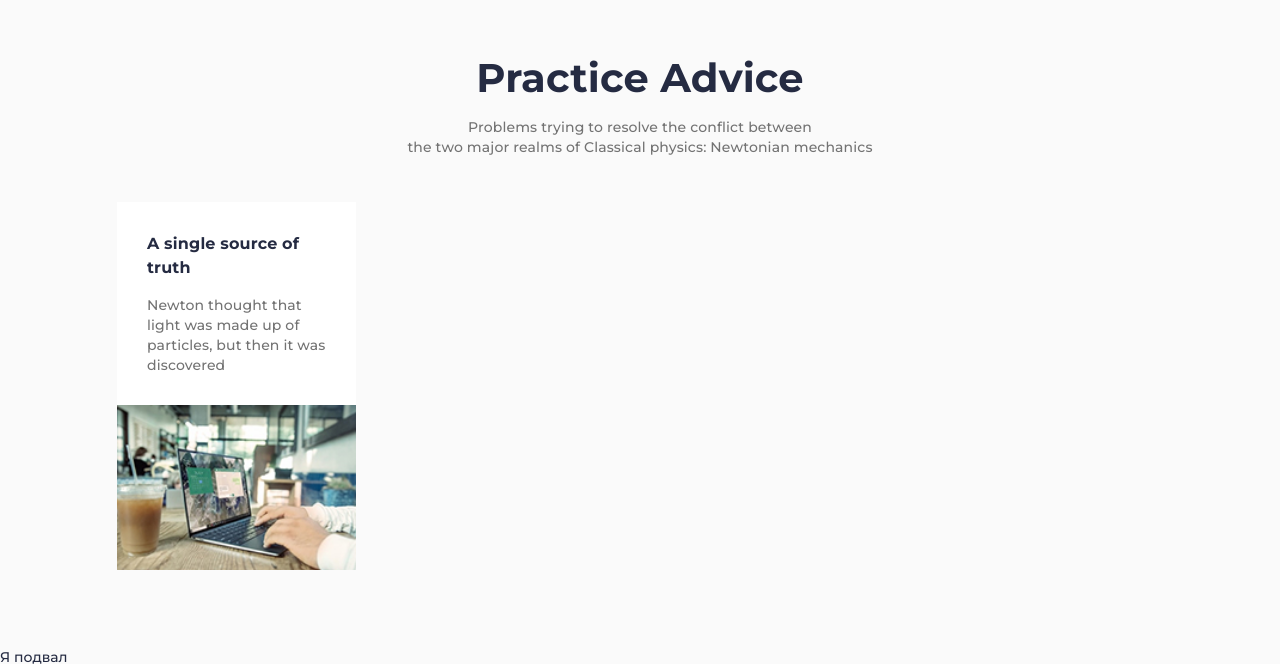
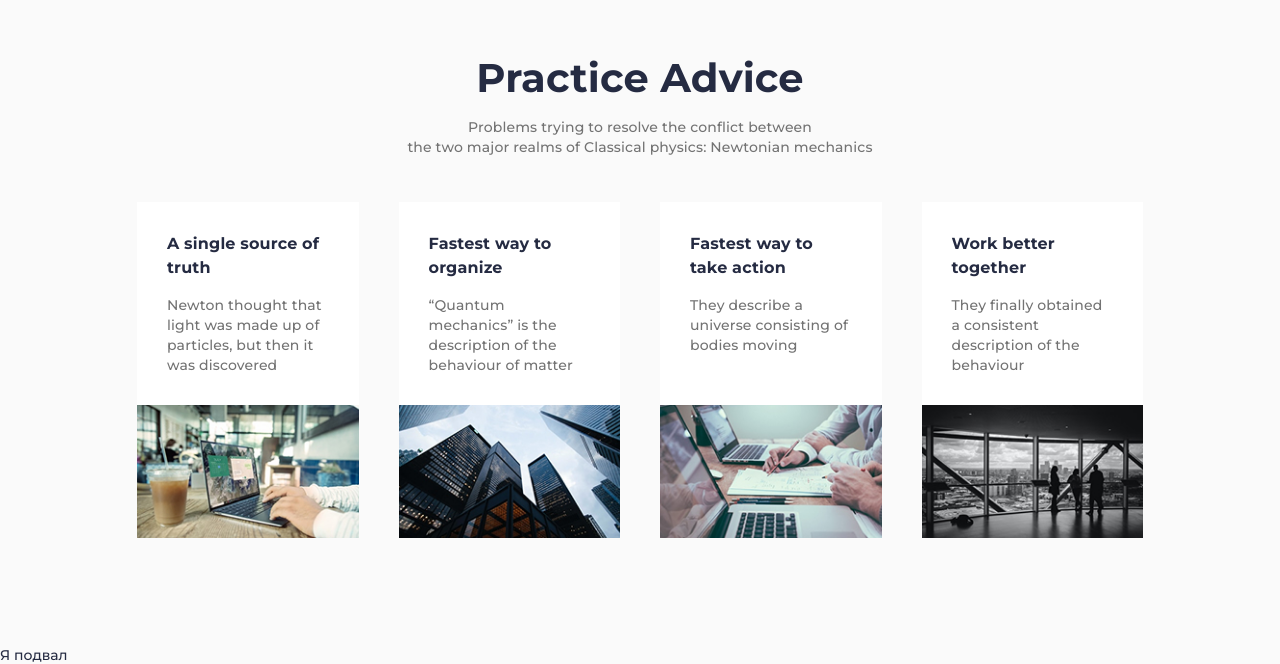
Before and after one commit to olezhaaa137/Relvise, a plain HTML site: page index.html in a window 1280 px wide. Shown: the part 1481-2145 px from the top of the page. Drawn offline with Linux system fonts and the light colour scheme; files whose address does not match are found by name.

Commit message:
feat: add new blocks and add adaptive behaive

```diff
--- a/css/style.css
+++ b/css/style.css
@@ -475,6 +475,17 @@
 .practice {
     padding: 80px 0;
 }
+@media (max-width: 993px){
+    .practice {
+        padding: 40px 0 80px 0;
+    }
+}
+@media (max-width: 767px){
+    .practice {
+        padding: 0 0 40px 0;
+    }
+}
+
 .practice__container {
 }
 
@@ -483,21 +494,37 @@
 }
 
 .practice__body {
-    margin: 0 -15px;
+    margin: 0 -20 -30px;
     display: flex;
     flex-wrap: wrap;
 }
 .practice__column {
-    padding: 0 15px;
+    padding: 0 20px;
+    margin: 0 0 30px 0;
     flex: 0 1 25%;
 }
+@media (max-width: 1030px){
+    .practice__column {
+        flex: 0 1 50%;
+    }
+}
+@media (max-width: 630px){
+    .practice__column {
+        flex: 0 1 100%;
+    }
+}
+
 .practice__item {
     background: #fff;
 }
 .item-practice {
+    display: flex;
+    height: 100%;
+    flex-direction: column;
 }
 .item-practice__content {
     padding: 30px;
+    flex: 1 1 auto;
 }
 .item-practice__link {
     color: #252b42;
@@ -523,5 +550,5 @@
 }
 .item-practice__image {
     display: block;
-    padding: 0 0 69% 0;
+    padding: 0 0 60% 0;
 }
--- a/index.html
+++ b/index.html
@@ -149,6 +149,45 @@
                                 </a>
                             </article>
                         </div>
+                        <div class="practice__column">
+                            <article class="practice__item item-practice">
+                                <div class="item-practice__content">
+                                    <a href="" class="item-practice__link">
+                                    <h4 class="item-practice__title">Fastest way to organize</h4>
+                                    </a>
+                                    <div class="item-practice__text">“Quantum mechanics” is the description of the behaviour of matter</div>
+                                </div>
+                                <a href="" class="item-practice__image _ibg">
+                                    <img src="./img/practice/02.jpg" alt="A single source of truth">
+                                </a>
+                            </article>
+                        </div>
+                        <div class="practice__column">
+                            <article class="practice__item item-practice">
+                                <div class="item-practice__content">
+                                    <a href="" class="item-practice__link">
+                                    <h4 class="item-practice__title">Fastest way to take action</h4>
+                                    </a>
+                                    <div class="item-practice__text">They describe a universe consisting of bodies moving</div>
+                                </div>
+                                <a href="" class="item-practice__image _ibg">
+                                    <img src="./img/practice/03.jpg" alt="A single source of truth">
+                                </a>
+                            </article>
+                        </div>
+                        <div class="practice__column">
+                            <article class="practice__item item-practice">
+                                <div class="item-practice__content">
+                                    <a href="" class="item-practice__link">
+                                    <h4 class="item-practice__title">Work better together</h4>
+                                    </a>
+                                    <div class="item-practice__text">They finally obtained a consistent description of the behaviour</div>
+                                </div>
+                                <a href="" class="item-practice__image _ibg">
+                                    <img src="./img/practice/04.jpg" alt="A single source of truth">
+                                </a>
+                            </article>
+                        </div>
                     </div>
                 </div>
             </section>
```
